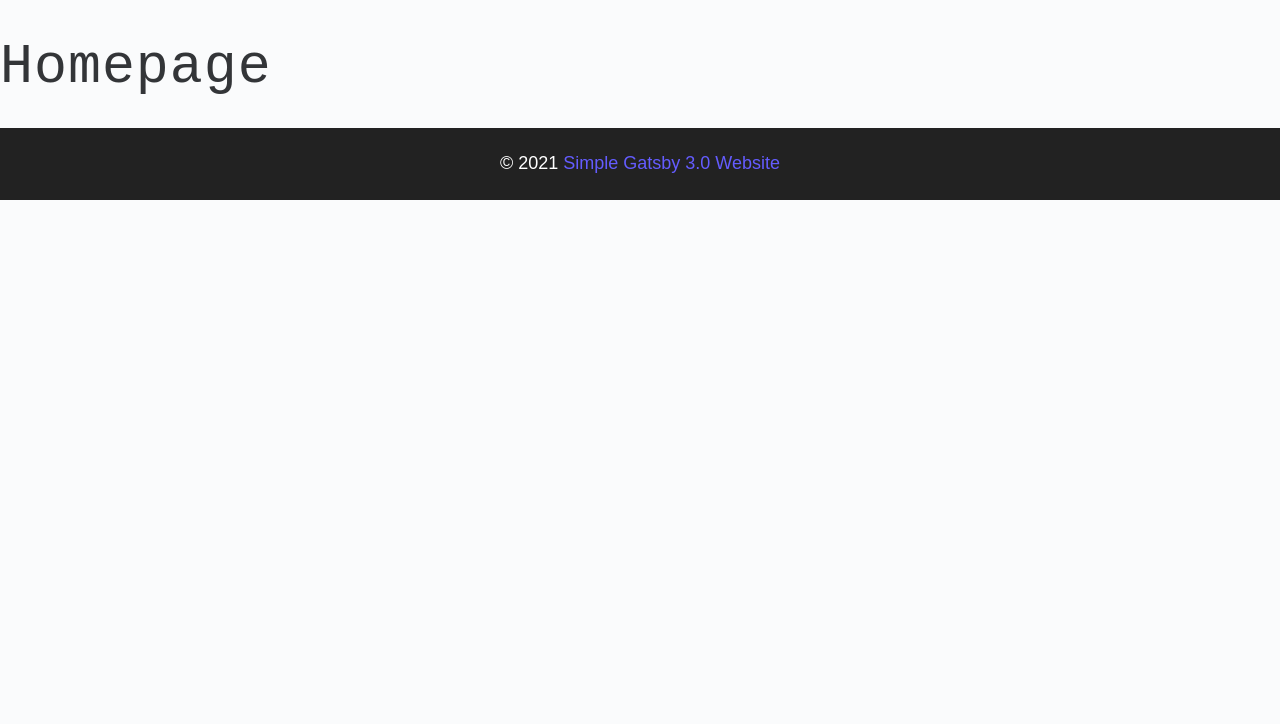
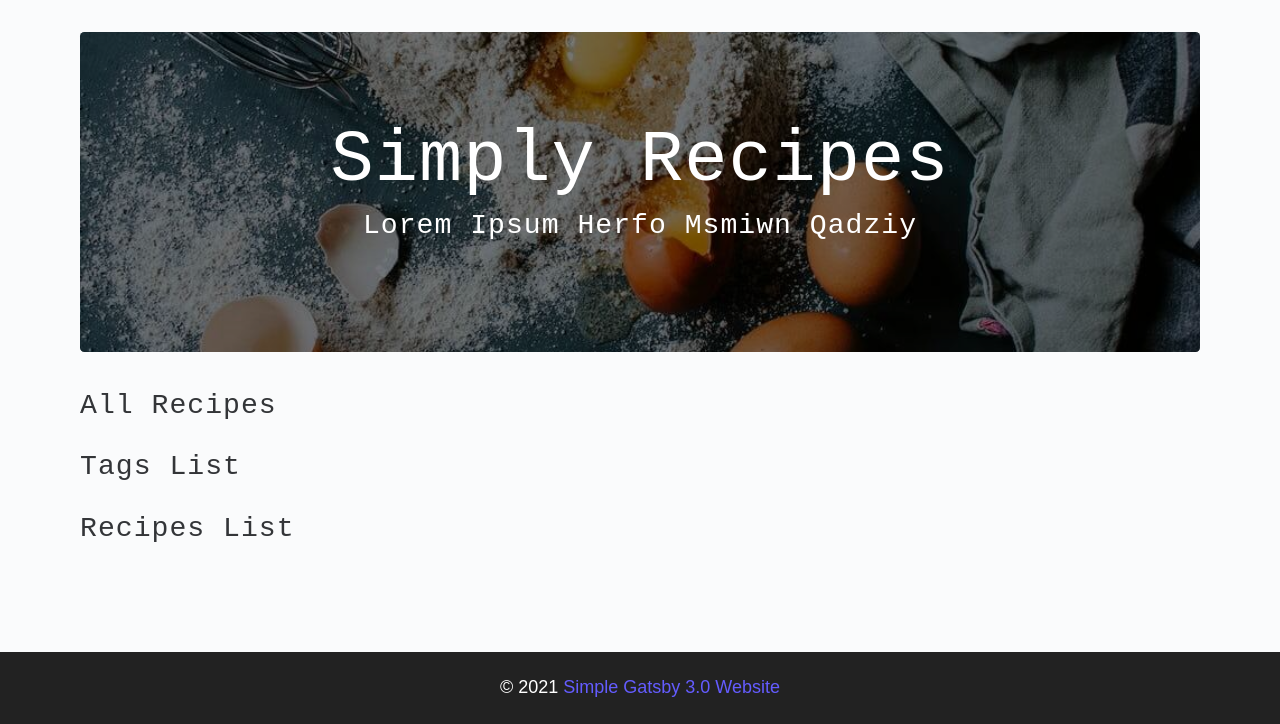
Before and after one commit to WebDevelopUa/gatsby_01, a Gatsby site: page / in a window 1280 px wide. Shown: the part 76-800 px from the top of the page. Built offline with nearby package versions, Linux system fonts and the light colour scheme; Gatsby itself is replaced by a stand-in of ours.

Commit message:
Add AllRecipes component

```diff
--- /dev/null
+++ b/src/components/AllRecipes.js
@@ -0,0 +1,11 @@
+import React from "react"
+import TagsList from "./TagsList"
+import RecipesList from "./RecipesList"
+
+export default function AllRecipes() {
+  return <div>
+    <h4>all recipes</h4>
+    <TagsList />
+    <RecipesList />
+  </div>
+}
--- /dev/null
+++ b/src/components/RecipesList.js
@@ -0,0 +1,7 @@
+import React from "react"
+
+export default function RecipesList() {
+  return <div>
+    <h4>recipes list</h4>
+  </div>
+}
--- /dev/null
+++ b/src/components/TagsList.js
@@ -0,0 +1,7 @@
+import React from "react"
+
+export default function TagsList() {
+  return <div>
+    <h4>tags list</h4>
+  </div>
+}
--- a/src/pages/index.js
+++ b/src/pages/index.js
@@ -1,8 +1,27 @@
 import React from "react"
 import Layout from "../components/Layout"
+import AllRecipes from "../components/AllRecipes"
+import { StaticImage } from "gatsby-plugin-image"
 
 export default function Home() {
   return <Layout>
-    <h1>Homepage</h1>
+    <main className="page">
+      <header className="hero">
+        <StaticImage
+          src="../assets/images/main.jpeg"
+          alt="hero"
+          className="hero-img"
+          placeholder="tracedSVG"
+          layout="fullWidth"
+        />
+        <div className="hero-container">
+          <div className="hero-text">
+            <h1>simply recipes</h1>
+            <h4>Lorem ipsum herfo msmiwn qadziy</h4>
+          </div>
+        </div>
+      </header>
+      <AllRecipes />
+    </main>
   </Layout>
 }
--- a/src/pages/recipes.js
+++ b/src/pages/recipes.js
@@ -1,8 +1,11 @@
 import React from "react"
 import Layout from "../components/Layout"
+import AllRecipes from "../components/AllRecipes"
 
 export default function Recipes() {
   return <Layout>
-    <h1>Recipes Page</h1>
+    <main className="page">
+      <AllRecipes />
+    </main>
   </Layout>
 }
```
Also changed, not shown: README.md.
